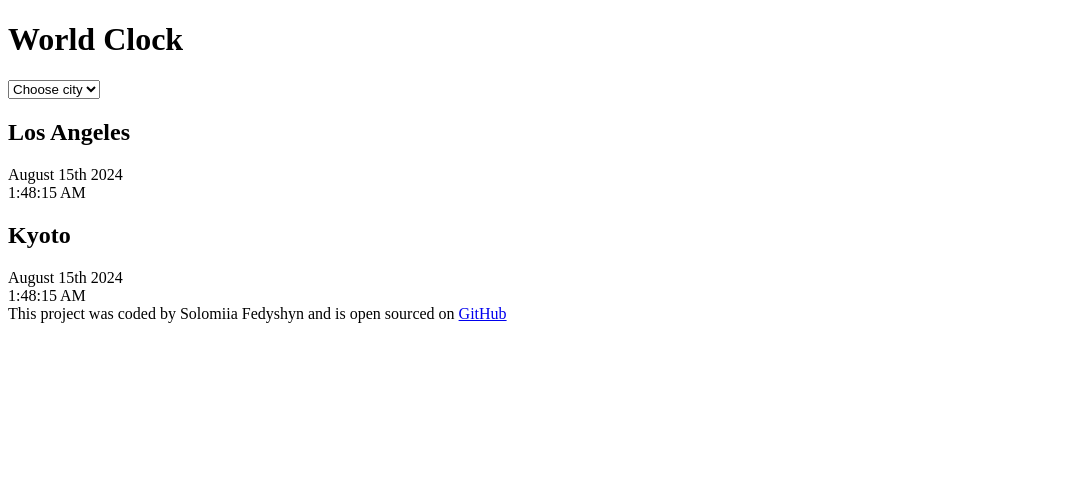
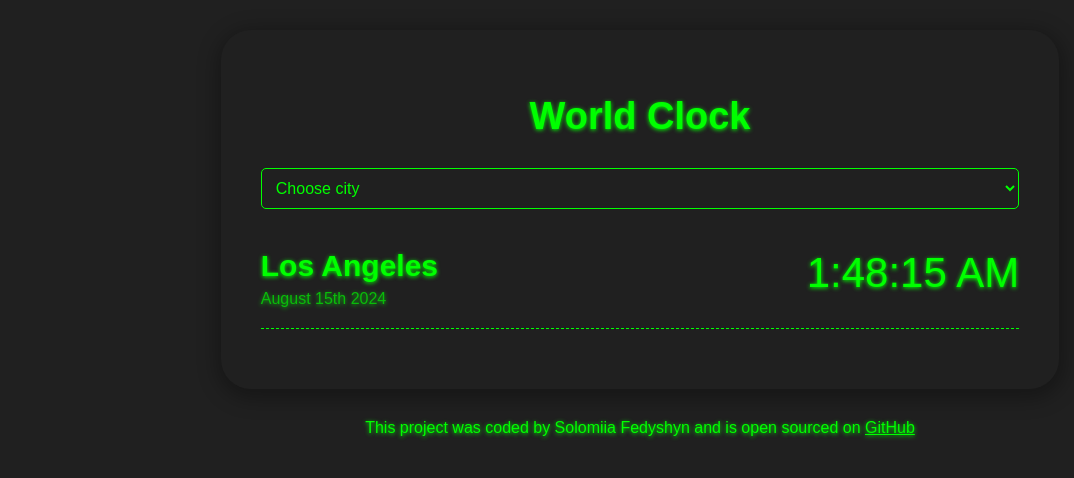
Before and after one commit to Solomia-F/world-clock, a plain HTML site: page index.html in a window 1280 px wide. Shown: the whole page, without its empty margins (0-1074 px from the left). Drawn offline with Linux system fonts and the light colour scheme; a web font is replaced by a local one.

Commit message:
Styled the project with CSS

```diff
--- a/index.html
+++ b/index.html
@@ -3,6 +3,10 @@
   <head>
     <meta charset="UTF-8" />
     <meta name="viewport" content="width=device-width, initial-scale=1.0" />
+    <link
+      href="https://fonts.cdnfonts.com/css/white-rabbit-2"
+      rel="stylesheet"
+    />
     <link rel="stylesheet" href="style/style.css" />
     <title>World clock</title>
   </head>
@@ -16,17 +20,14 @@
         <option value="">Lviv</option>
         <option value="">Tokyo</option>
       </select>
-    </div>
 
-    <div class="city">
-      <h2>Los Angeles</h2>
-      <div class="date">August 15th 2024</div>
-      <div class="time">1:48:15 AM</div>
-    </div>
-    <div class="city">
-      <h2>Kyoto</h2>
-      <div class="date">August 15th 2024</div>
-      <div class="time">1:48:15 AM</div>
+      <div class="city">
+        <div>
+          <h2>Los Angeles</h2>
+          <div class="date">August 15th 2024</div>
+        </div>
+        <div class="time">1:48:15 AM</div>
+      </div>
     </div>
 
     <footer>
--- a/style/style.css
+++ b/style/style.css
@@ -0,0 +1,69 @@
+body {
+  background-color: #202020;
+  font-family: "White Rabbit", sans-serif;
+  color: #0f0;
+  text-shadow: 0 1px 4px #00ff00;
+}
+
+.container {
+  background-color: #202020;
+  box-shadow: rgba(0, 0, 0, 0.3) 1px 5px 20px 5px;
+  border-radius: 30px;
+  max-width: 60%;
+  margin: 30px auto;
+  padding: 40px;
+}
+
+h1,
+footer {
+  text-align: center;
+}
+
+h1 {
+  font-size: 38px;
+  margin-bottom: 30px;
+}
+
+select {
+  display: block;
+  width: 100%;
+  padding: 10px;
+  background-color: #202020;
+  border-radius: 5px;
+  border-color: #0f0;
+  color: #0f0;
+  font-size: 16px;
+}
+
+select:focus-visible {
+  outline: none;
+}
+
+option {
+  color: #0f0;
+}
+
+footer a {
+  color: #0f0;
+}
+
+.city {
+  display: flex;
+  justify-content: space-between;
+  margin: 20px 0;
+  padding: 20px 0;
+  border-bottom: 1px dashed #0f0;
+}
+
+.city h2 {
+  margin: 0 0 7px;
+  font-size: 30px;
+}
+
+.date {
+  opacity: 0.7;
+}
+
+.time {
+  font-size: 42px;
+}
```
